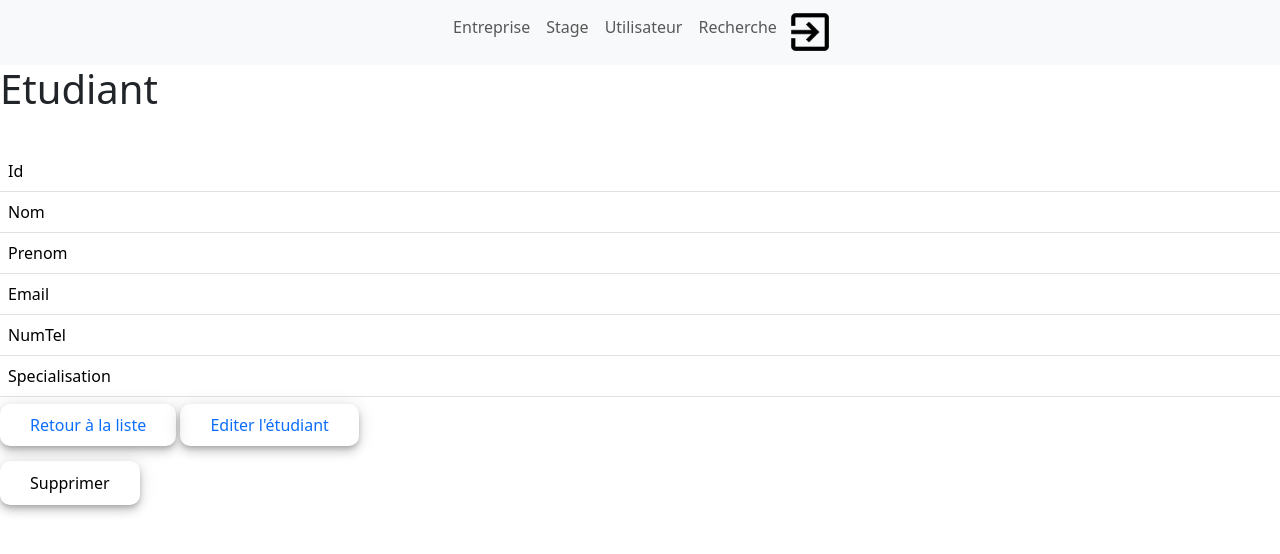
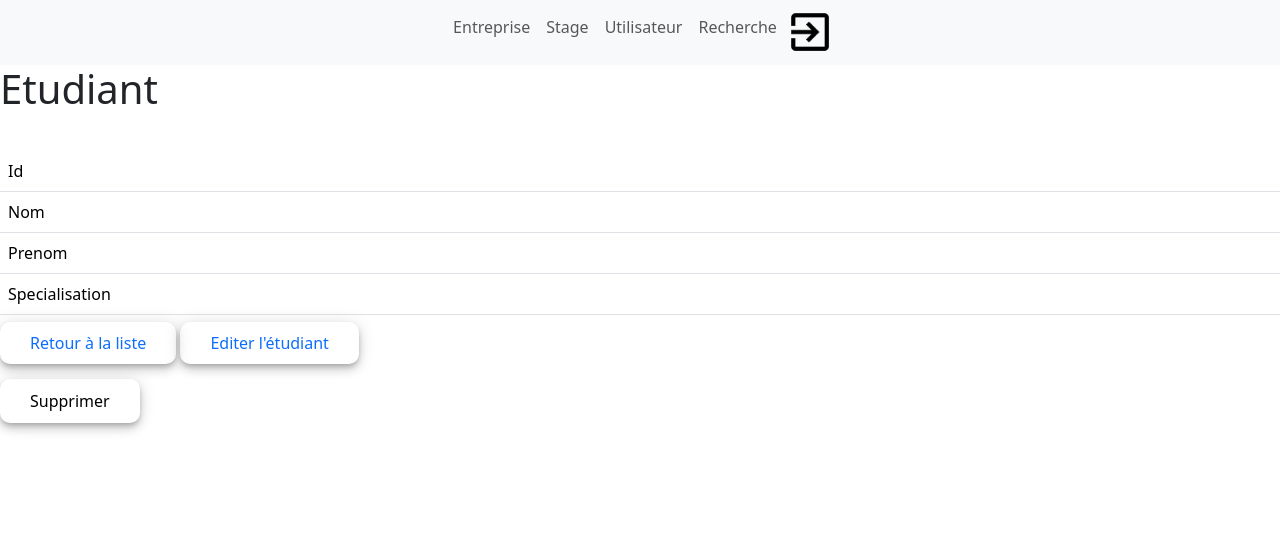
Before and after one commit to ProjetBDH/GestionStage, a Symfony app: template templates/etudiant/show.html.twig in a window 1280 px wide. Shown: the part 201-755 px from the top of the page. Run offline with Twig, Linux system fonts and the light colour scheme; the template is opened without the code that fills it, so the values that code supplies are empty; some libraries are stand-ins or nearby versions.

Commit message:
Fix etudiant

```diff
--- a/templates/etudiant/index.html.twig
+++ b/templates/etudiant/index.html.twig
@@ -23,8 +23,8 @@
                 <td>{{ etudiant.id }}</td>
                 <td>{{ etudiant.nom }}</td>
                 <td>{{ etudiant.prenom }}</td>
-                <td>{{ etudiant.email }}</td>
-                <td>{{ etudiant.numTel }}</td>
+{#                <td>{{ etudiant.email }}</td>#}
+{#                <td>{{ etudiant.numTel }}</td>#}
                 <td>{{ etudiant.specialisation }}</td>
                 <td>
                     <a href="{{ path('app_etudiant_show', {'id': etudiant.id}) }}">show</a>
--- a/templates/etudiant/show.html.twig
+++ b/templates/etudiant/show.html.twig
@@ -19,14 +19,14 @@
             <th>Prenom</th>
             <td>{{ etudiant.prenom }}</td>
         </tr>
-        <tr>
-            <th>Email</th>
-            <td>{{ etudiant.email }}</td>
-        </tr>
-        <tr>
-            <th>NumTel</th>
-            <td>{{ etudiant.numTel }}</td>
-        </tr>
+{#        <tr>#}
+{#            <th>Email</th>#}
+{#            <td>{{ etudiant.email }}</td>#}
+{#        </tr>#}
+{#        <tr>#}
+{#            <th>NumTel</th>#}
+{#            <td>{{ etudiant.numTel }}</td>#}
+{#        </tr>#}
         <tr>
             <th>Specialisation</th>
             <td>{{ etudiant.specialisation }}</td>
```
Also changed, not shown: templates/etudiant/_form.html.twig (+10 -10 lines).
